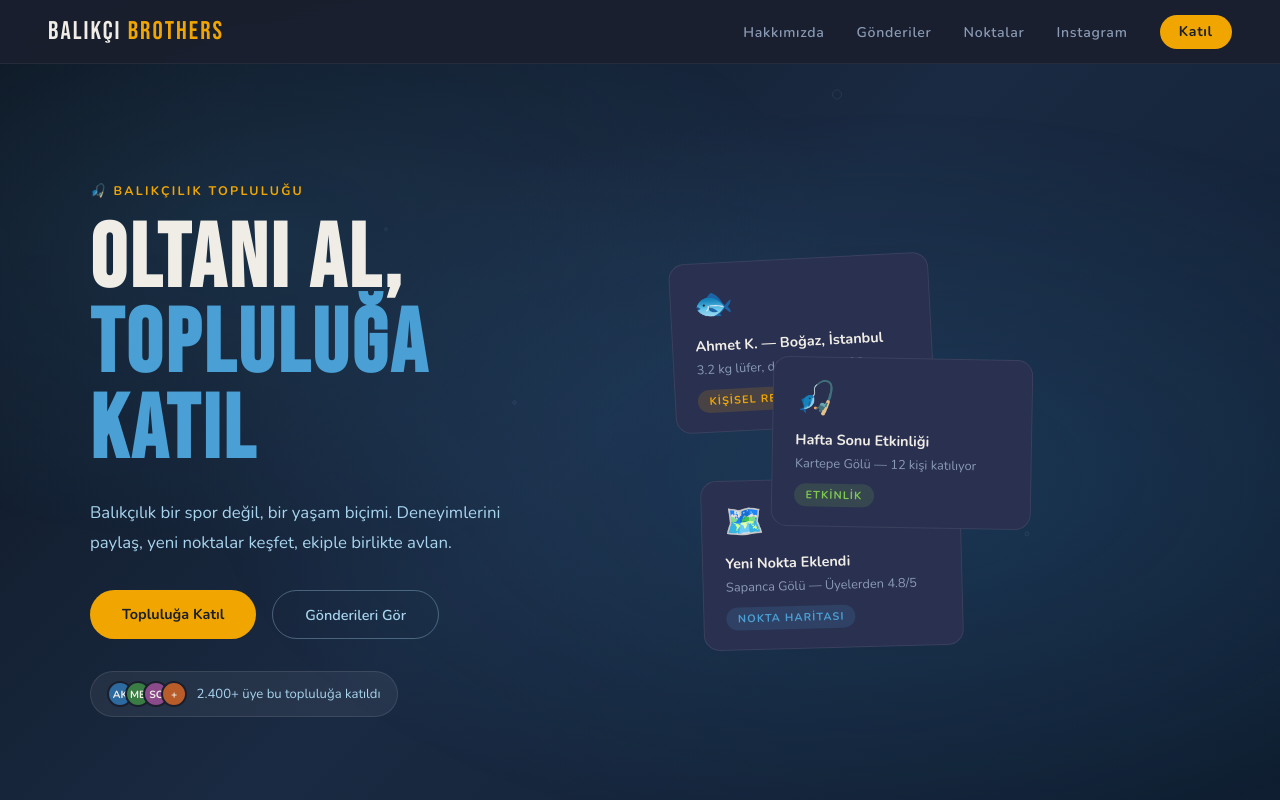
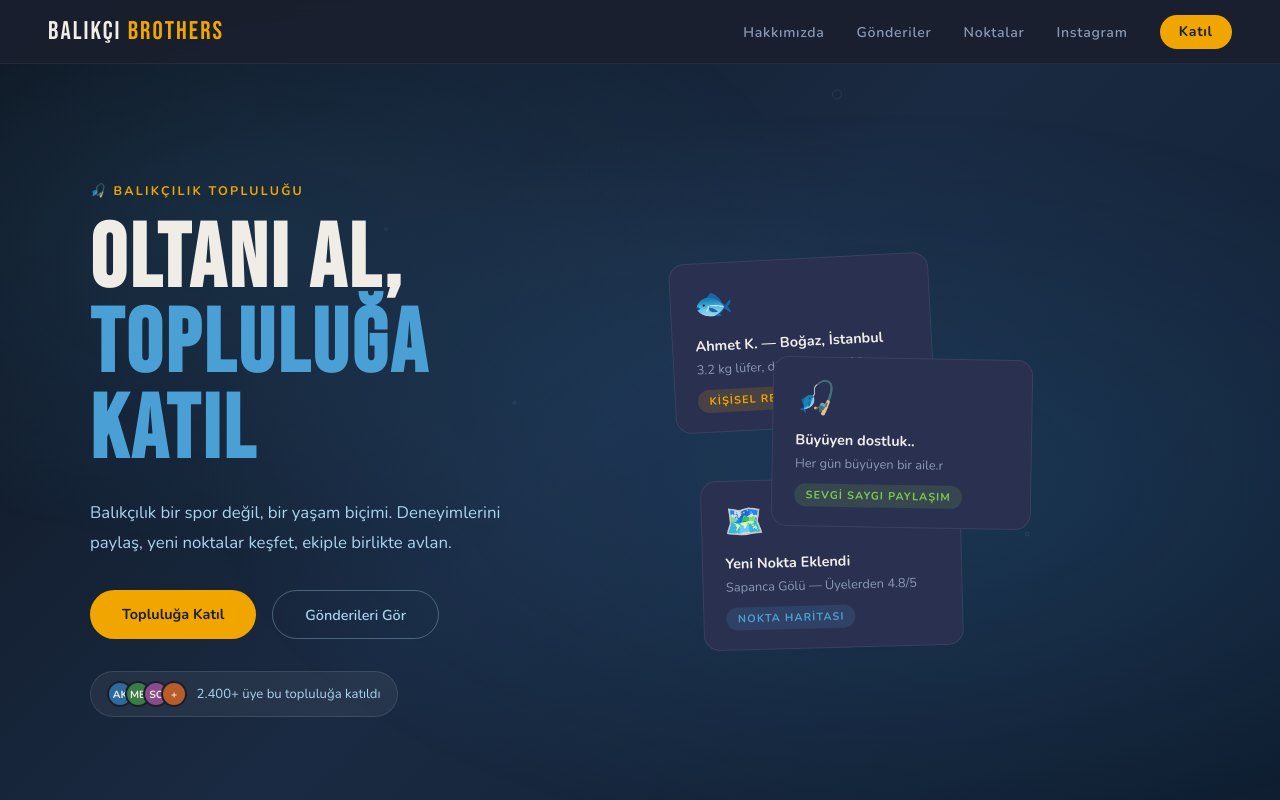
Before and after one commit to saltatrix-hub/balikcibrothers, a plain HTML site: page index.html in a window 1280 px wide. Shown: the top 800 px of the page. Drawn offline with nearby package versions, Linux system fonts and the light colour scheme.

Commit message:
index.html

```diff
--- a/index.html
+++ b/index.html
@@ -272,9 +272,9 @@ footer p { font-size:0.8rem; color:var(--muted); }
       </div>
       <div class="hcard">
         <span class="hcard-ico">🎣</span>
-        <div class="hcard-title">Hafta Sonu Etkinliği</div>
-        <div class="hcard-sub">Kartepe Gölü — 12 kişi katılıyor</div>
-        <span class="ctag tl">Etkinlik</span>
+        <div class="hcard-title">Büyüyen dostluk..</div>
+        <div class="hcard-sub">Her gün büyüyen bir aile.r</div>
+        <span class="ctag tl">Sevgi Saygı Paylaşım</span>
       </div>
       <div class="hcard">
         <span class="hcard-ico">🗺️</span>
```
